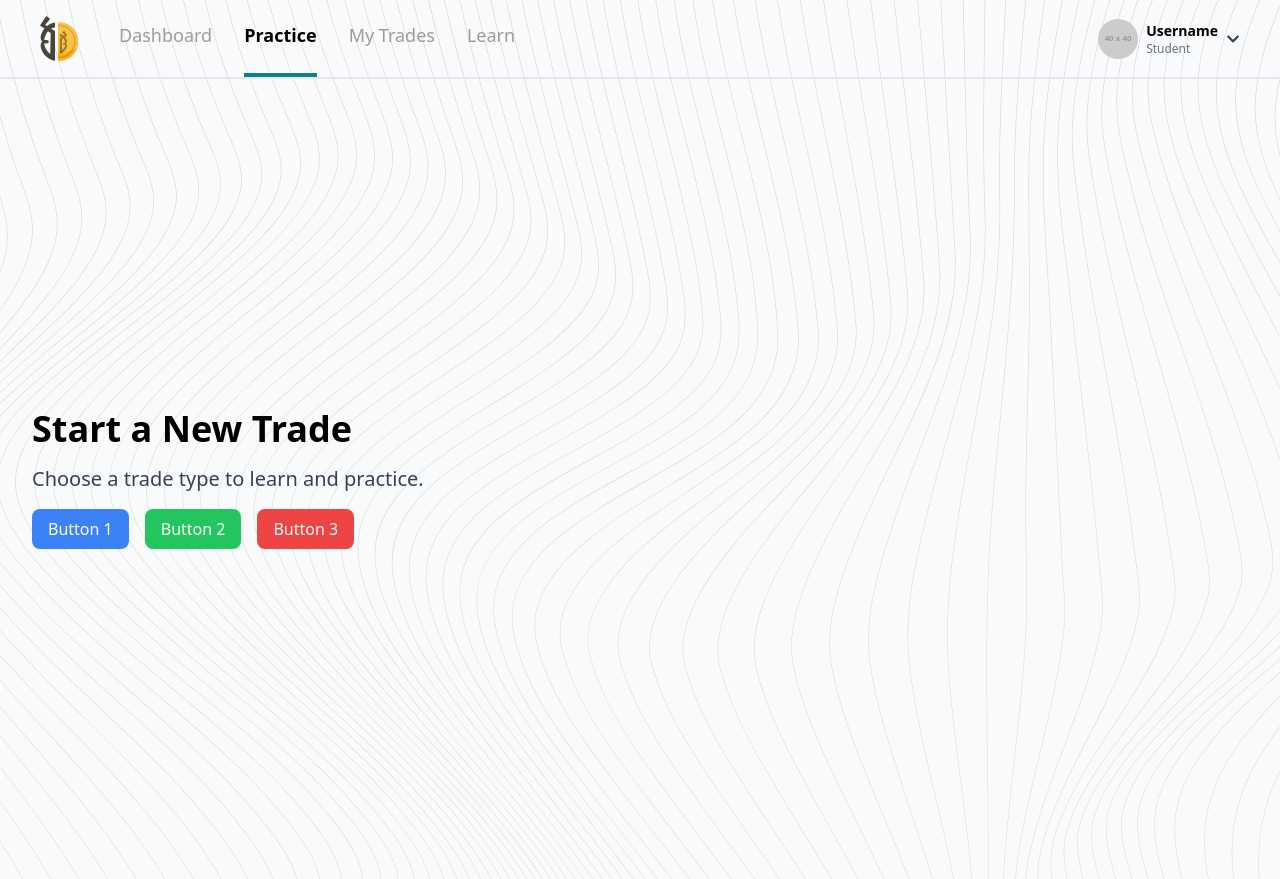
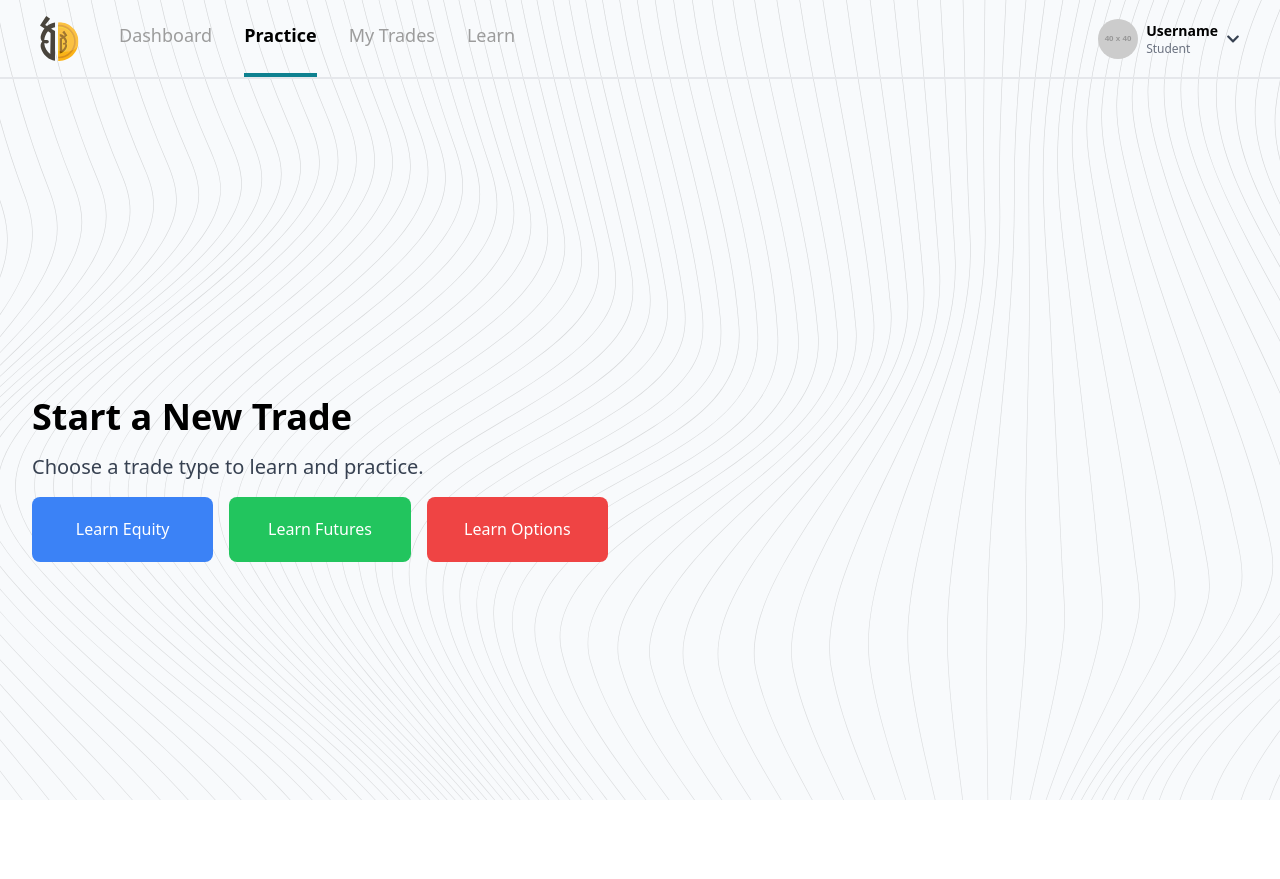
Before and after one commit to qartelz/zeuz-frontend, a React (Create React App) app: page /practice in a window 1280 px wide. After the commit the page ends 800 px from the top, so only its background shows below. Built offline with nearby package versions, Linux system fonts and the light colour scheme.

Commit message:
practice

```diff
--- a/package.json
+++ b/package.json
@@ -10,6 +10,7 @@
     "@testing-library/user-event": "^13.5.0",
     "axios": "^1.7.7",
     "dayjs": "^1.11.13",
+    "heroicons": "^2.1.5",
     "lucide-react": "^0.453.0",
     "react": "^18.3.1",
     "react-dom": "^18.3.1",
--- a/src/pages/DashboardPage.jsx
+++ b/src/pages/DashboardPage.jsx
@@ -13,7 +13,7 @@ const DashboardPage = () => {
 
 
   return (
-    <div>
+    <div className='h-screen'>
         <Navbar/>
         <HeroSection
         username={name}
--- a/src/pages/PracticePage.jsx
+++ b/src/pages/PracticePage.jsx
@@ -1,21 +1,85 @@
-import React from 'react'
-import Navbar from '../components/Navbar'
+import React, { useState } from "react";
+import Navbar from "../components/Navbar";
+// import { useState } from "react";
 // import PracticeSvg from '../assets/svg/PracticeSvg'
 
 const PracticePage = () => {
+  const [isModalOpen, setIsModalOpen] = useState(false);
+
+  // const openModal = () => setIsModalOpen(true);
+  const closeModal = () => setIsModalOpen(false);
+  const [modalContent, setModalContent] = useState({
+    title: "",
+    content: "",
+    buttonColor: "",
+    buttonText: "",
+    contentLast:""
+  });
+  const openModal = (title, content, buttonColor, buttonText,contentLast) => {
+    setModalContent({ title, content, buttonColor, buttonText,contentLast });
+    setIsModalOpen(true);
+  };
+
   return (
-    <div>
-        <Navbar/>
+    <div className="h-screen">
+      <Navbar />
       <div className="flex flex-row h-screen items-center justify-between">
         {/* Left Section */}
         <div className="flex flex-col justify-end space-y-4 w-1/2 p-8">
           <h1 className="text-4xl font-bold">Start a New Trade</h1>
-        <h2 className="text-xl text-gray-700">Choose a trade type to learn and practice.</h2>
+          <h2 className="text-xl text-gray-700">
+            Choose a trade type to learn and practice.
+          </h2>
 
           <div className="flex space-x-4 mt-4">
-          <button className="px-4 py-2 bg-blue-500 text-white rounded-lg">Button 1</button>
-          <button className="px-4 py-2 bg-green-500 text-white rounded-lg">Button 2</button>
-          <button className="px-4 py-2 bg-red-500 text-white rounded-lg">Button 3</button>
+            <button
+              // onClick={openModal}
+              onClick={() =>
+                openModal(
+                  "Equity Trading: Build Ownership",
+                  "Equity trading is all about buying and selling shares of companies. It's a great way to learn how to evaluate companies and understand how your investments grow.",
+                  " bg-blue-500",
+                  "Start Equity Trading",
+                  "Ready to get started?",
+
+                )
+              }
+              className="px-4 py-2 bg-blue-500 text-white rounded-lg w-[150px] h-[50px] sm:w-[180px] sm:h-[55px] md:w-[200px] md:h-[60px] lg:w-[220px] lg:h-[65px]"
+            >
+              Learn Equity
+            </button>
+
+            <button
+              // onClick={openModal}
+              onClick={() =>
+                openModal(
+                  "Futures Trading: Predict the Future",
+                  "Futures allow you to trade contracts based on the future prices of commodities, stocks, and more. You'll learn how to predict market trends and hedge risks.",
+                  "bg-green-500",
+                  "Start Futures Trading",
+                  "Dive in and start learning now!"
+                )
+              }
+              className="px-4 py-2 bg-green-500 text-white rounded-lg w-[150px] h-[50px] sm:w-[180px] sm:h-[55px] md:w-[200px] md:h-[60px] lg:w-[220px] lg:h-[65px]"
+            >
+              Learn Futures
+            </button>
+
+            <button
+              // onClick={openModal}
+              onClick={() =>
+                openModal(
+                  "Options Trading: Flexible Contracts",
+                  "Options trading lets you buy or sell contracts that give the right—but not the obligation—to trade at a specific price. It’s perfect for learning flexibility in trading strategies.",
+                  "bg-red-500",
+                  "Start Options Trading",
+                  "Get started with options today!"
+                )
+              }
+              className="px-4 py-2 bg-red-500 text-white rounded-lg w-[150px] h-[50px] sm:w-[180px] sm:h-[55px] md:w-[200px] md:h-[60px] lg:w-[220px] lg:h-[65px]"
+            >
+              Learn Options
+            </button>
           </div>
         </div>
 
@@ -24,8 +88,39 @@ const PracticePage = () => {
           {/* <PracticeSvg/> */}
         </div>
       </div>
+      {/* Modal */}
+      {/* Modal */}
+
+      {/* Modal */}
+      {isModalOpen && (
+        <div className="fixed inset-0 flex items-center justify-center bg-black bg-opacity-50 backdrop-blur-sm z-50">
+          <div className="bg-white rounded-lg w-[90%] max-w-[400px] h-auto md:h-[522px] p-4 md:p-6 flex flex-col">
+            {/* Image Section */}
+            <img
+              src={modalContent.imageUrl}
+              alt={modalContent.title}
+              className="w-full h-[200px] md:h-[50%] object-cover rounded-t-lg"
+            />
+
+            {/* Content Section */}
+            <div className="flex flex-col items-center justify-center text-center flex-grow mt-4">
+              <h2 className="text-xl font-bold mb-2">{modalContent.title}</h2>
+              <p className="text-gray-700 mb-4">{modalContent.content}</p>
+              <p className="text-gray-700 mb-4">{modalContent.contentLast}</p>
             </div>
-  )
-}
 
-export default PracticePage
+            {/* Close Button */}
+            <button
+              // onClick={closeModal}
+              className={`px-4 py-2 text-white rounded-lg ${modalContent.buttonColor} mt-4`}
+            >
+              {modalContent.buttonText}
+            </button>
+          </div>
+        </div>
+      )}
+    </div>
+  );
+};
+
+export default PracticePage;
```
Also changed, not shown: 1 other file (tests, documents, lock files or other folders). Lines whose indentation alone changed are shown as unchanged.
